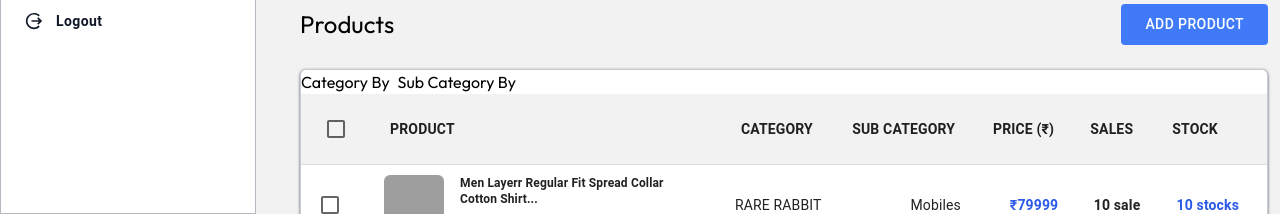
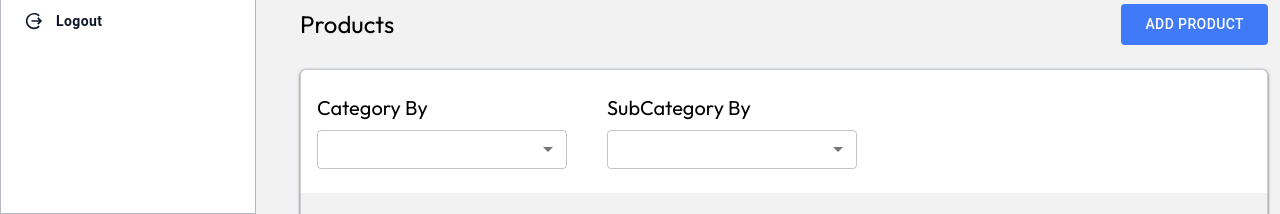
Before and after one commit to Raahul423/react-node-ecommerce, a React (Vite) app in the folder Frontend/: page / in a window 1280 px wide. Shown: the part 586-800 px from the top of the page. Built offline with nearby package versions, Linux system fonts and the light colour scheme; grey boxes are pictures that could not be loaded; a web font is replaced by a local one.

Commit message:
polish some Ui admin table and adding some new features

```diff
--- a/Frontend/src/Admin/Components/DashboardComponents/Dashboard.css
+++ b/Frontend/src/Admin/Components/DashboardComponents/Dashboard.css
@@ -7,3 +7,11 @@
   padding: 10px !important;
   text-align: left !important;
 }
+
+.css-10gia0a-MuiFormControl-root{
+    margin: 0px !important;
+}
+
+.css-zax20m-MuiFormControl-root{
+    margin: 0px !important;
+}
--- a/Frontend/src/Admin/Components/DashboardComponents/DashboardProducts.jsx
+++ b/Frontend/src/Admin/Components/DashboardComponents/DashboardProducts.jsx
@@ -1,4 +1,4 @@
-import { Button, Checkbox, Rating, Table, TableBody, TableCell, TableContainer, TableHead, TableRow } from '@mui/material'
+import { Button, Checkbox, FormControl, InputLabel, MenuItem, Rating, Select, Table, TableBody, TableCell, TableContainer, TableHead, TableRow } from '@mui/material'
 import React, { useState } from 'react'
 import demoProducts from '../../../assets/Assests'
 import './Dashboard.css'
@@ -6,6 +6,18 @@ import { RiDeleteBin6Line } from 'react-icons/ri'
 
 const DashboardProducts = () => {
     const [rows, setRows] = useState(demoProducts)
+    console.log(setRows);
+    const [value, setValue] = useState('');
+    const [subcat, setSubcat] = useState('');
+
+    const handleChange = (event) => {
+        setValue(event.target.value);
+    };
+
+    const subCategory = (event)=>{
+        setSubcat(event.target.value)
+    }
+
     return (
         <section >
             <div className='flex justify-between items-center my-6'>
@@ -14,15 +26,38 @@ const DashboardProducts = () => {
             </div>
 
             <div className='border border-gray-600/30  bg-white shadow shadow-gray-600/90 rounded-md overflow-hidden'>
+                <div className='flex px-4 py-6'>
+                    <div className='flex gap-10 '>
+                        <div className='flex flex-col gap-2'>
+                            <p className='!text-xl'>Category By</p>
+                            <FormControl sx={{ m: 1, minWidth: 250 }} size="small">
 
-                <div className='flex'>
-                    <div className='flex gap-2'>
-                        <div>
-                            <p>Category By</p>
+                                <Select
+                                    value={value}
+                                    onChange={handleChange}
+                                >
+                                    <MenuItem value={10}>Name, A to Z</MenuItem>
+                                    <MenuItem value={20}>Name, Z to A</MenuItem>
+                                    <MenuItem value={30}>Price, Low to High</MenuItem>
+                                    <MenuItem value={30}>Price, High to Low</MenuItem>
+                                </Select>
+                            </FormControl>
                         </div>
 
-                        <div>
-                            <p>Sub Category By</p>
+                       <div className='flex flex-col gap-2'>
+                            <p className='!text-xl'>SubCategory By</p>
+                            <FormControl sx={{ m: 1, minWidth: 250 }} size="small">
+                                <Select
+                                    value={subcat}
+
+                                    onChange={subCategory}
+                                >
+                                    <MenuItem value={10}>Name, A to Z</MenuItem>
+                                    <MenuItem value={20}>Name, Z to A</MenuItem>
+                                    <MenuItem value={30}>Price, Low to High</MenuItem>
+                                    <MenuItem value={30}>Price, High to Low</MenuItem>
+                                </Select>
+                            </FormControl>
                         </div>
                     </div>
 
--- a/Frontend/src/Users/Components/ProductLists/SubProductSlider/PricelowHigh.jsx
+++ b/Frontend/src/Users/Components/ProductLists/SubProductSlider/PricelowHigh.jsx
@@ -15,10 +15,8 @@ const PricelowHigh = () => {
          <FormControl sx={{ m: 1, minWidth: 120 }} size="small">
       <InputLabel id="demo-select-small-label">Filter</InputLabel>
       <Select
-        labelId="demo-select-small-label"
-        id="demo-select-small"
         value={value}
-        label="Age"
+        label="Filter"
         onChange={handleChange}
       >
         <MenuItem value={10}>Name, A to Z</MenuItem>
```
